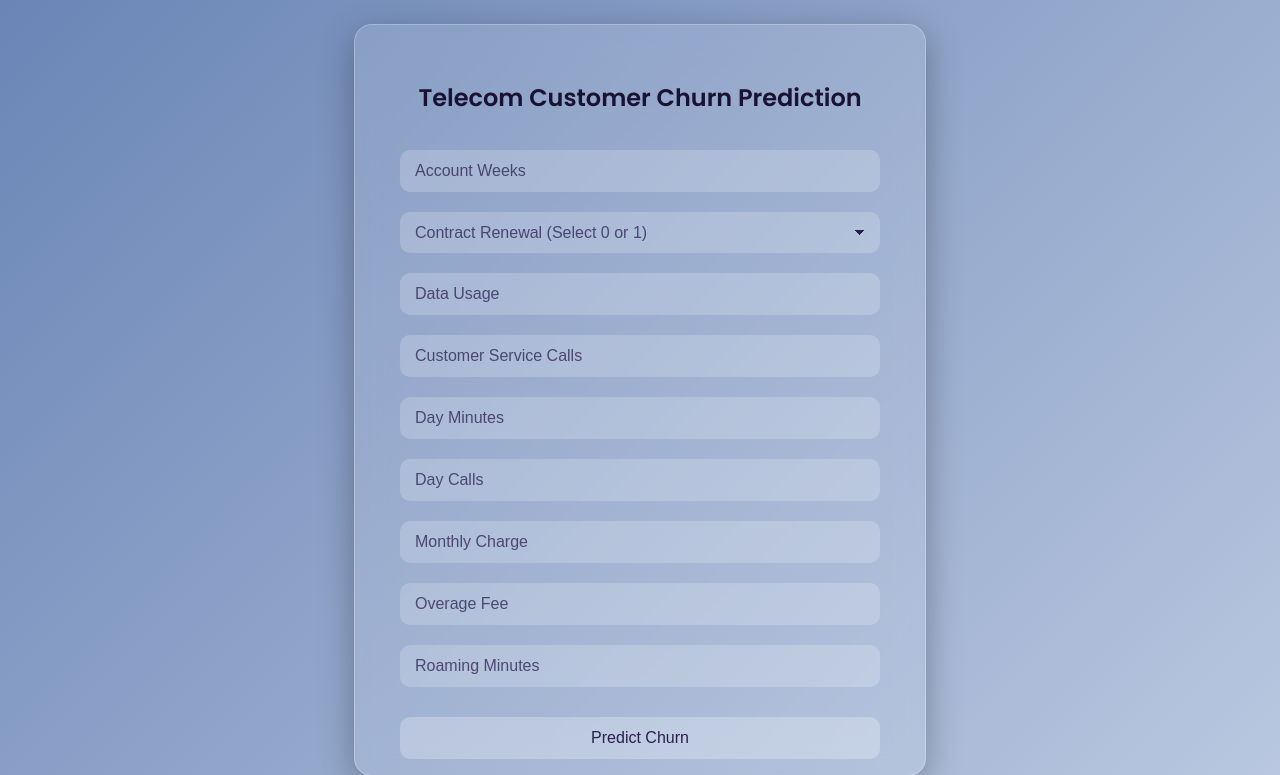
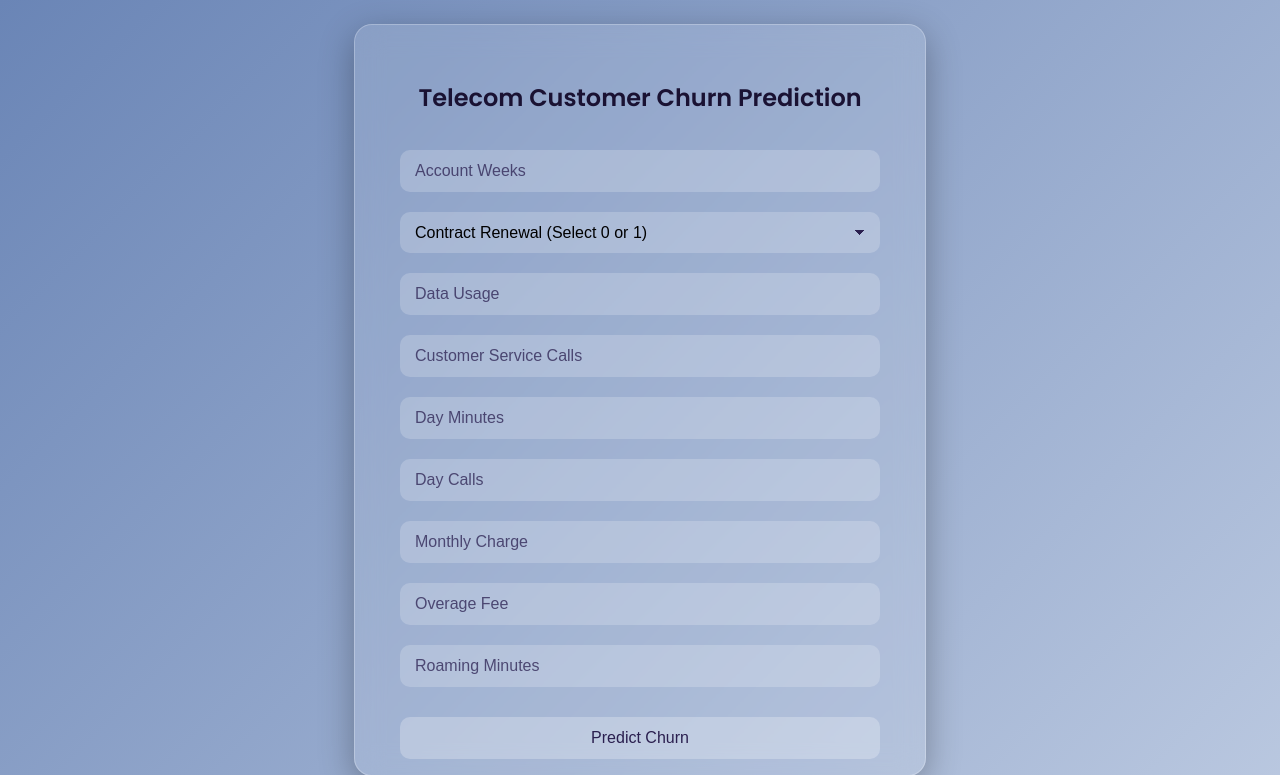
Before and after one commit to Devanshpratapsingh28/Telecom-Churn-SE, a Flask app: page / in a window 1280 px wide. Shown: the top 775 px of the page. Run offline with Flask 3, Linux system fonts and the light colour scheme.

Commit message:
Update index.html

```diff
--- a/templates/index.html
+++ b/templates/index.html
@@ -14,7 +14,7 @@
     <form action="/predict_datapoint" method="post">
       <input type="number" name="AccountWeeks" placeholder="Account Weeks" step="any" required />
 
-      <select name="ContractRenewal" required>
+      <select name="ContractRenewal" required style="color: black;">
         <option value="">Contract Renewal (Select 0 or 1)</option>
         <option value="0">0</option>
         <option value="1">1</option>
```
